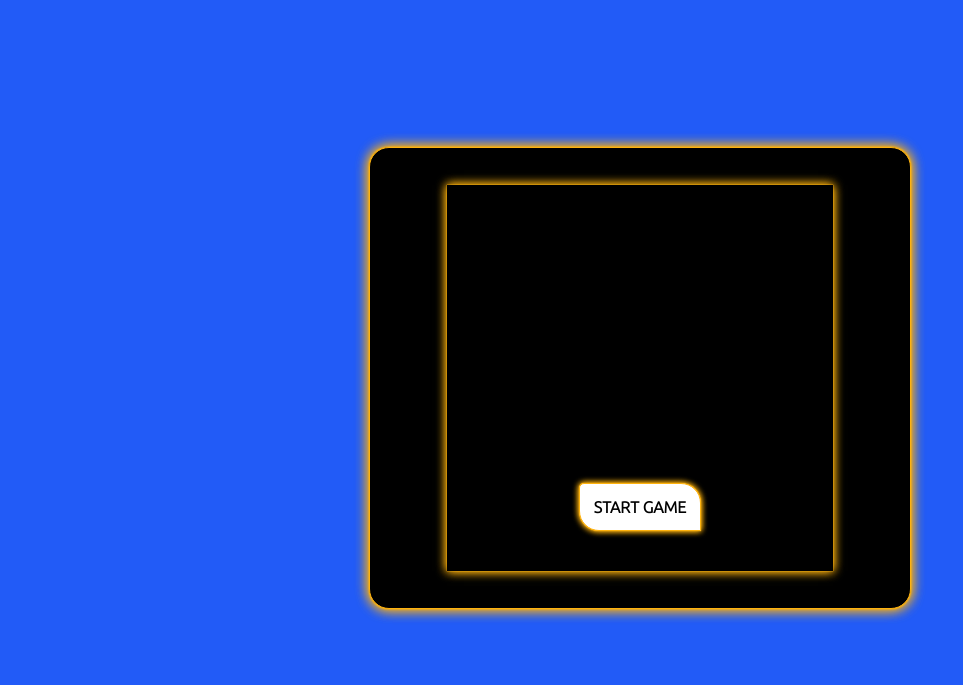
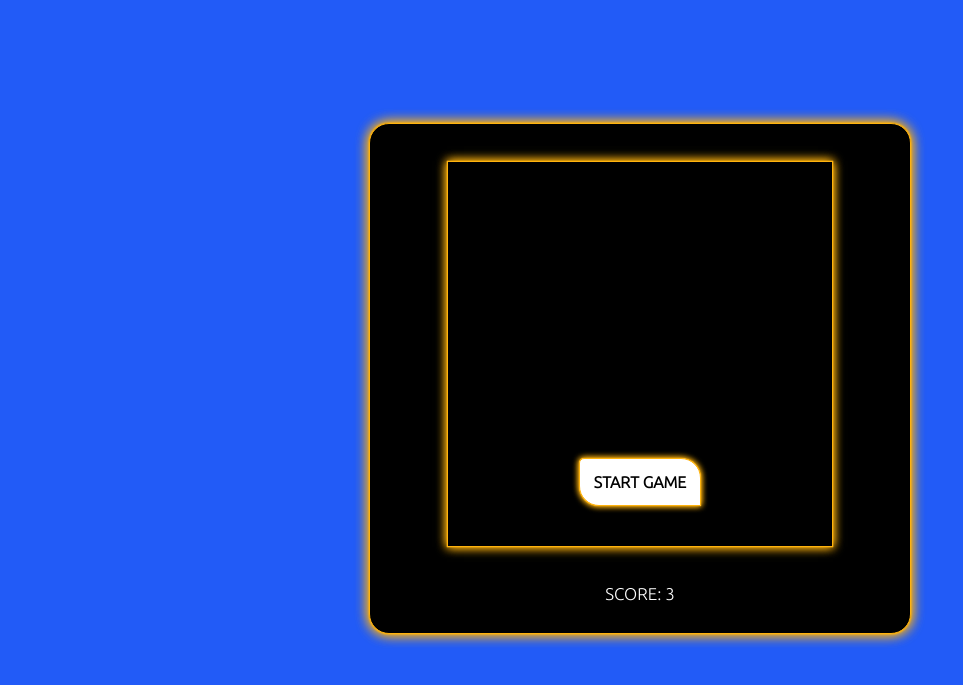
Before and after one commit to NicolasPreiti/Viborita, a website with bundled scripts: page Public/index.html in a window 1280 px wide. Both pictures are taken after a click on the button "START GAME". Shown: the part 47-732 px from the top of the page, without its empty margins (0-963 px from the left). Built offline with nearby package versions, Linux system fonts and the light colour scheme; a web font is replaced by a local one.

Commit message:
commit-11

```diff
--- a/Public/index.html
+++ b/Public/index.html
@@ -24,6 +24,7 @@
                 </div>
                 <canvas id="canva" class="screen__canva" width="300" height="300"></canvas>
             </div>
+            <p class="arcade__score" id="score">SCORE: 3</p>
         </section>
     </main>
     <script src="scripts.js" type="module"></script>
--- a/Public/js/addSnakePiece.js
+++ b/Public/js/addSnakePiece.js
@@ -1,8 +1,12 @@
+const score = document.getElementById("score");
+
 //Agrandar serpiente al comer.
 const addSnakePiece = (snake, moves, food, tail)=>{
     let {MOVE_X, MOVE_Y} = moves;
     let {posX, posY} = food;
     if (snake[0].posX == posX && snake[0].posY == posY) {
+        moves.score++;
+        score.textContent = `SCORE: ${moves.score}`;
         snake.push({
             posX: tail.posX,
             posY: tail.posY
--- a/Public/scripts.js
+++ b/Public/scripts.js
@@ -2,7 +2,6 @@ import drawSnake from "./js/draw.js";
 import update from "./js/update.js";
 import directionSnake from "./js/directionSnake.js";
 import collisions from "./js/collisions.js";
-import addSnakePiece from "./js/addSnakePiece.js";
 import foodGenerator from "./js/foodGenerator.js";
 import finishGame from "./js/finishGame.js";
 
@@ -11,6 +10,7 @@ const lienzo = document.getElementById("canva");
 const btnStartGame = document.getElementById("startGame");
 const menu = document.getElementById("menu");
 const ctx = lienzo.getContext("2d");
+const score = document.getElementById("score");
 
 
 //Cuerpo de la serpiente
@@ -32,7 +32,7 @@ const directions = {
 //Movimientos.
 let moves = {
     MOVE_X: 0,
-    MOVE_Y: 0
+    MOVE_Y: 0,
 };
 
 //Comida.
@@ -59,7 +59,8 @@ const startGame = ()=>{
 
     moves = {
         MOVE_X: 0,
-        MOVE_Y: 0
+        MOVE_Y: 0,
+        score: snake.length
     }
 
     food = {
@@ -69,6 +70,7 @@ const startGame = ()=>{
     };
 
     directions.current = 3;
+    score.textContent = `SCORE: ${moves.score}`;
 
     foodGenerator(snake, food, SQUAD_SIZE);
     drawSnake(ctx, snake, food);
--- a/Public/styles.scss
+++ b/Public/styles.scss
@@ -31,7 +31,8 @@ $neon-color: rgb(255, 179, 14);
 }
 
 .arcade {
-    display: flex;
+    display: grid;
+    flex-direction: column;
     justify-content: center;
     align-items: center;
     padding: 30px 70px;
@@ -42,6 +43,13 @@ $neon-color: rgb(255, 179, 14);
                 0px 0px 13px $neon-color,
                 0px 0px 13px $neon-color;
     background-color: rgb(0, 0, 0);
+
+    &__score {
+        justify-self: center;
+        font-size: 1.7rem;
+        margin-top: 30px;
+        color: #fff;
+    }
 }
 
 .screen {
@@ -59,6 +67,7 @@ $neon-color: rgb(255, 179, 14);
         grid-template-rows: (repeat(3, 1fr));
         width: 100%;
         height: 100%;
+        border: 1px solid $neon-color;
         box-shadow: 0px 0px 1px $neon-color,
                     0px 0px 1px $neon-color,
                     0px 0px 10px $neon-color,
@@ -115,7 +124,6 @@ $neon-color: rgb(255, 179, 14);
         display: none;
         width: 100%;
         height: 100%;
-        border: 2px solid #000;
         object-fit: cover;
         border: 1px solid $neon-color;
         box-shadow: 0px 0px 1px $neon-color,
```
Also changed, not shown: Public/styles.css, 1 other file.
